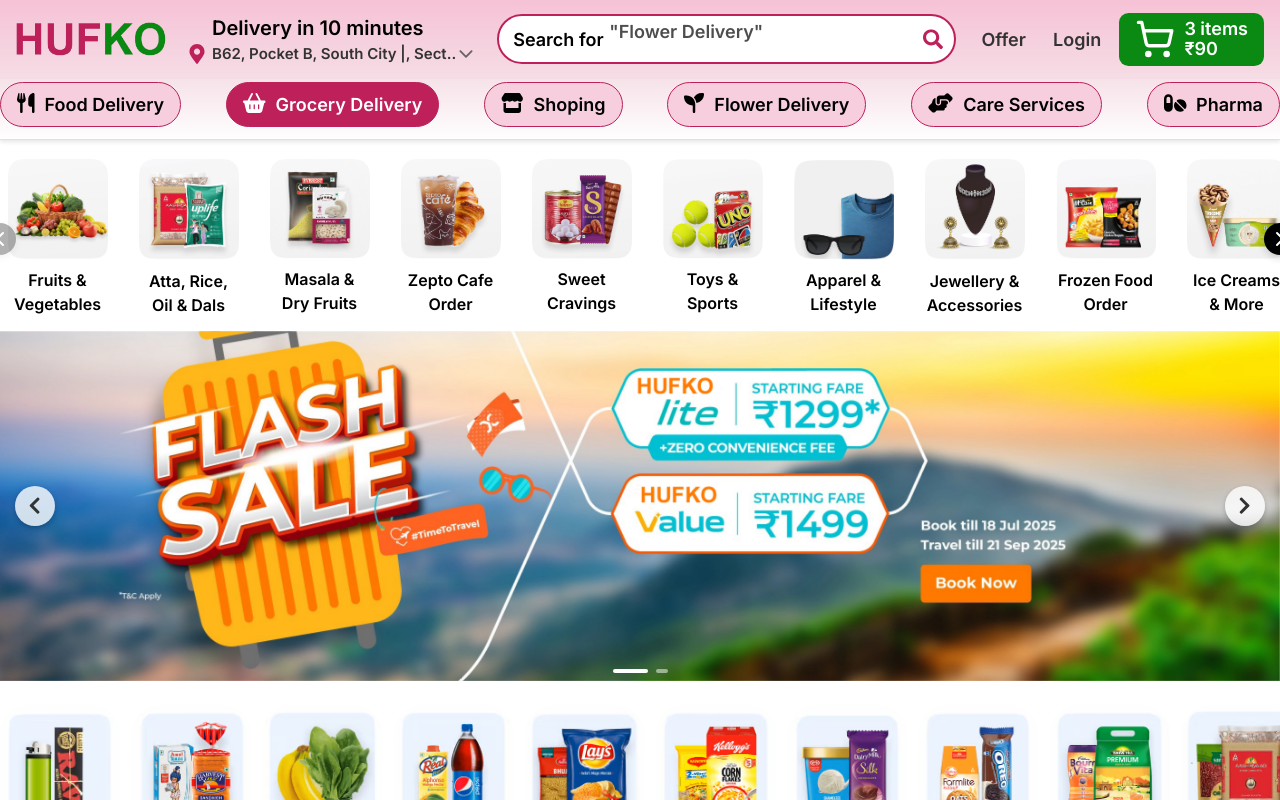
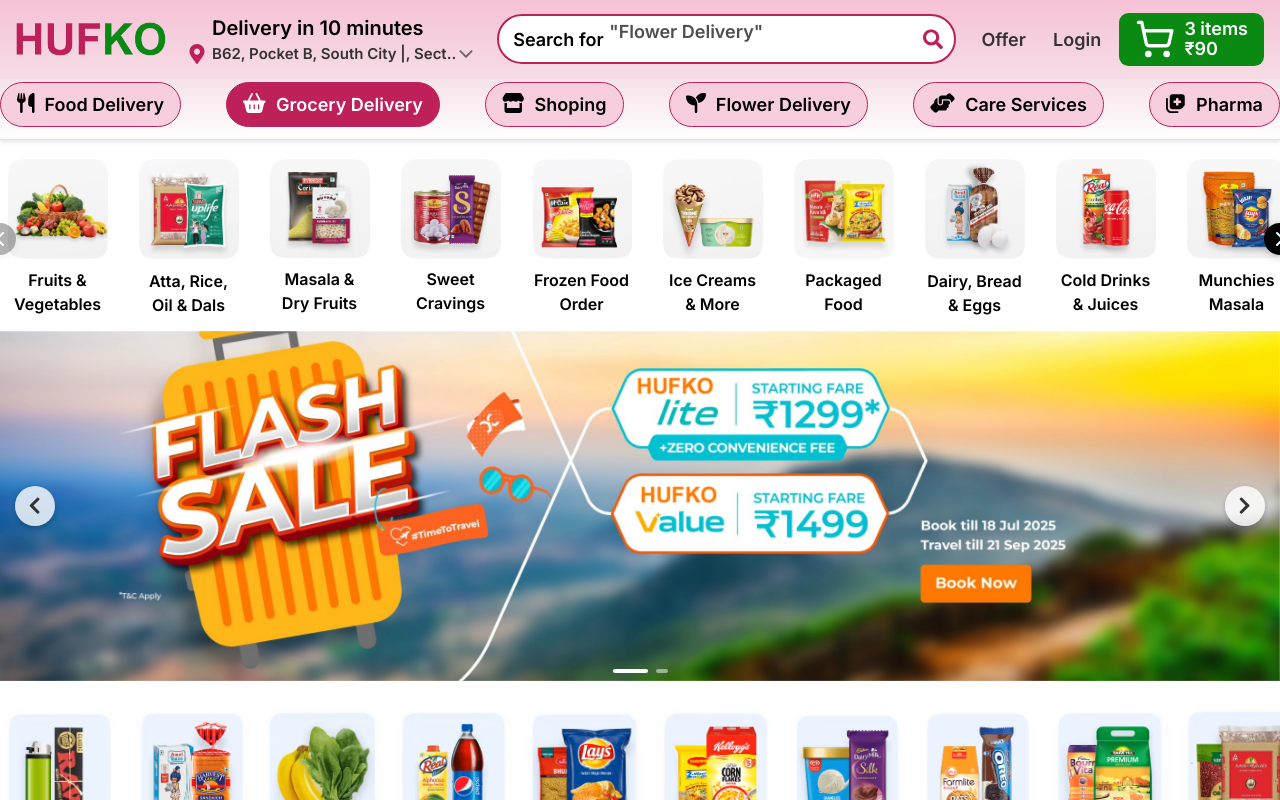
Before and after one commit to jitenderkumar29/hufko, a Next.js app: page / in a window 1280 px wide. Both pictures are taken after a click on the button "Grocery Delivery". Shown: the top 800 px of the page. Built offline with nearby package versions, Linux system fonts and the light colour scheme.

Commit message:
Remove Extra Data from JSON

```diff
--- a/src/app/data/Categorywise/GroceryCategories.ts
+++ b/src/app/data/Categorywise/GroceryCategories.ts
@@ -11,26 +11,26 @@
     name: "Masala & Dry Fruits",
     imageUrl: "/products/MasalaDryFruits.png",
   },
-  {
-    name: "Zepto Cafe Order",
-    imageUrl: "/products/hufkoCafe.png",
-  },
+  // {
+  //   name: "Zepto Cafe Order",
+  //   imageUrl: "/products/hufkoCafe.png",
+  // },
   {
     name: "Sweet Cravings",
     imageUrl: "/products/SweetCravings.png",
   },
-  {
-    name: "Toys & Sports",
-    imageUrl: "/products/ToysSports.png",
-  },
-  {
-    name: "Apparel & Lifestyle",
-    imageUrl: "/products/ApparelLifestyle.png",
-  },
-  {
-    name: "Jewellery & Accessories",
-    imageUrl: "/products/JewelleryAccessories.png",
-  },
+  // {
+  //   name: "Toys & Sports",
+  //   imageUrl: "/products/ToysSports.png",
+  // },
+  // {
+  //   name: "Apparel & Lifestyle",
+  //   imageUrl: "/products/ApparelLifestyle.png",
+  // },
+  // {
+  //   name: "Jewellery & Accessories",
+  //   imageUrl: "/products/JewelleryAccessories.png",
+  // },
   {
     name: "Frozen Food Order",
     imageUrl: "/products/FrozenFood.png",
--- a/src/components/Header/HeaderCategory/HeaderCategory.tsx
+++ b/src/components/Header/HeaderCategory/HeaderCategory.tsx
@@ -1,6 +1,6 @@
 import React, { useState } from 'react';
 import styles from './HeaderCategory.module.scss';
-import { faStore, faUtensils, faBasketShopping, faSeedling, faHandsHelping, faPills, IconDefinition } from '@fortawesome/free-solid-svg-icons';
+import { faStore, faUtensils, faBasketShopping, faSeedling, faHandsHelping, IconDefinition, faNotesMedical } from '@fortawesome/free-solid-svg-icons';
 import { FontAwesomeIcon } from '@fortawesome/react-fontawesome';
 import AllCategory from '../../HomePage/AllCategory/AllCategory';
 import { GroceryCategories } from '@/app/data/Categorywise/GroceryCategories';
@@ -21,7 +21,6 @@
 import { FoodsCategories } from '@/app/data/Categorywise/FoodsCategories';
 import AllCategoryRound from '@/components/HomePage/AllCategoryRound/AllCategoryRound';
 import { GroceryData1, GroceryData2 } from '@/app/data/GroceryPageData/GroceryData';
-import FoodProductList from '@/components/HomePage/GroceryProductList/GroceryProductList';
 import { ColdDrinksJuicesData, DairyBreadEggsData, HookahData, MouthFreshenersData, RollingPapersData, SnacksMunchiesData } from '@/app/data/GroceryPageData/GroceryProductData';
 import GroceryProductList from '@/components/HomePage/GroceryProductList/GroceryProductList';
 
@@ -41,7 +40,8 @@
     { id: 'flower', name: 'Flower Delivery', icon: faSeedling },
     // { id: 'cab', name: 'cabs', icon: faCab },
     { id: 'care', name: 'Care Services', icon: faHandsHelping },
-    { id: 'pharma', name: 'Pharma', icon: faPills }
+    { id: 'pharma', name: 'Pharma', icon: faNotesMedical }
+    // { id: 'pharma', name: 'Pharma', icon: faPills }
   ];
 
   return (
--- a/src/components/HomePage/GroceryProductList/GroceryProductList.tsx
+++ b/src/components/HomePage/GroceryProductList/GroceryProductList.tsx
@@ -6,7 +6,7 @@
   id: string;
   title: string;
   variant: string;
-  price: number;
+  price: number | null;  // Allow null for price
   originalPrice?: number | null;  // Allow null
   discount?: string | null;       // Change to string and allow null
   eta: string;
```
